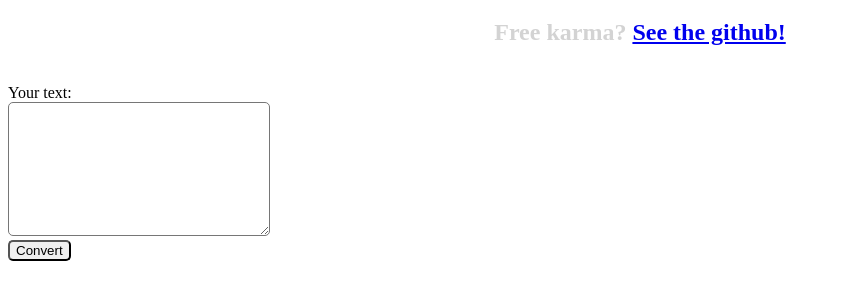
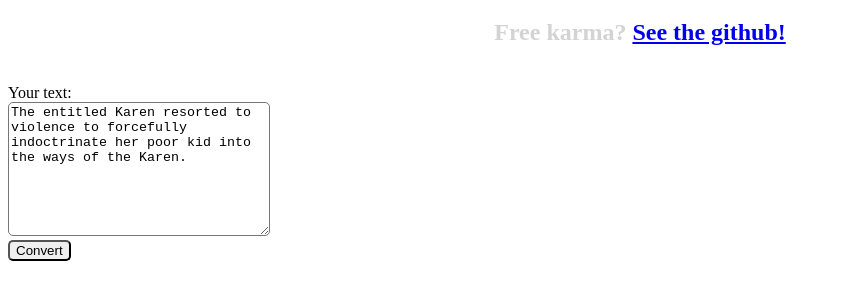
Before and after one commit to Rami-Slicer/boneappletea-generator, a plain HTML site: page index.html in a window 1280 px wide. Shown: the part 61-360 px from the top of the page, without its empty margins (0-858 px from the left). Drawn offline with Linux system fonts and the light colour scheme.

Commit message:
Update index.html

```diff
--- a/index.html
+++ b/index.html
@@ -15,7 +15,7 @@
 		</h2>
 
 		<br>
-		Your text: <br><textarea id="textbox" class="forms" value="The entitled Karen resorted to violence to forcefully indoctrinate her poor kid into the ways of the Karen."></textarea><br>
+		Your text: <br><textarea id="textbox" class="forms">The entitled Karen resorted to violence to forcefully indoctrinate her poor kid into the ways of the Karen.</textarea><br>
 		<button class="forms" onclick="generate()">Convert</button>
 
 		<p id="output"></p>
```
